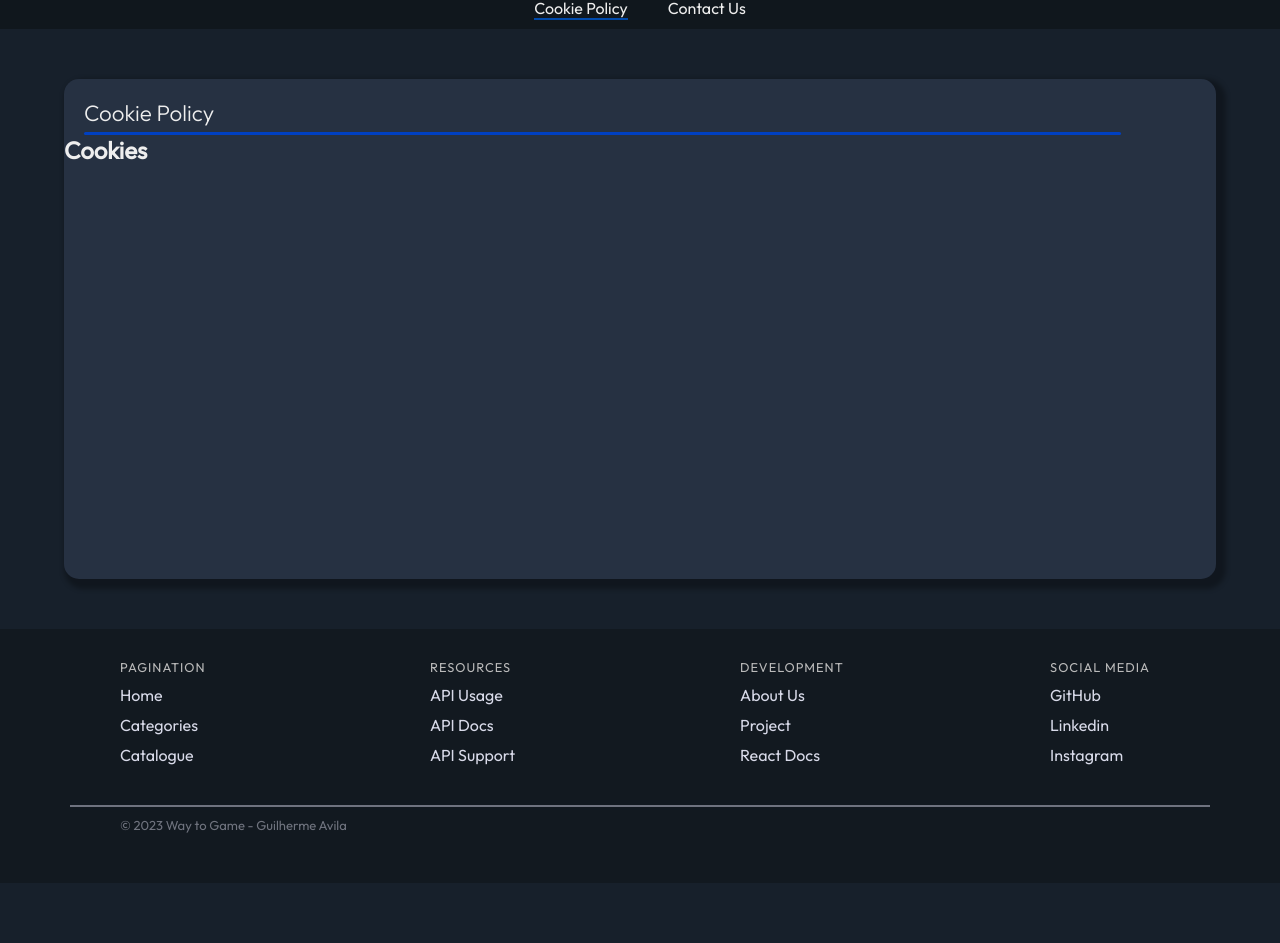
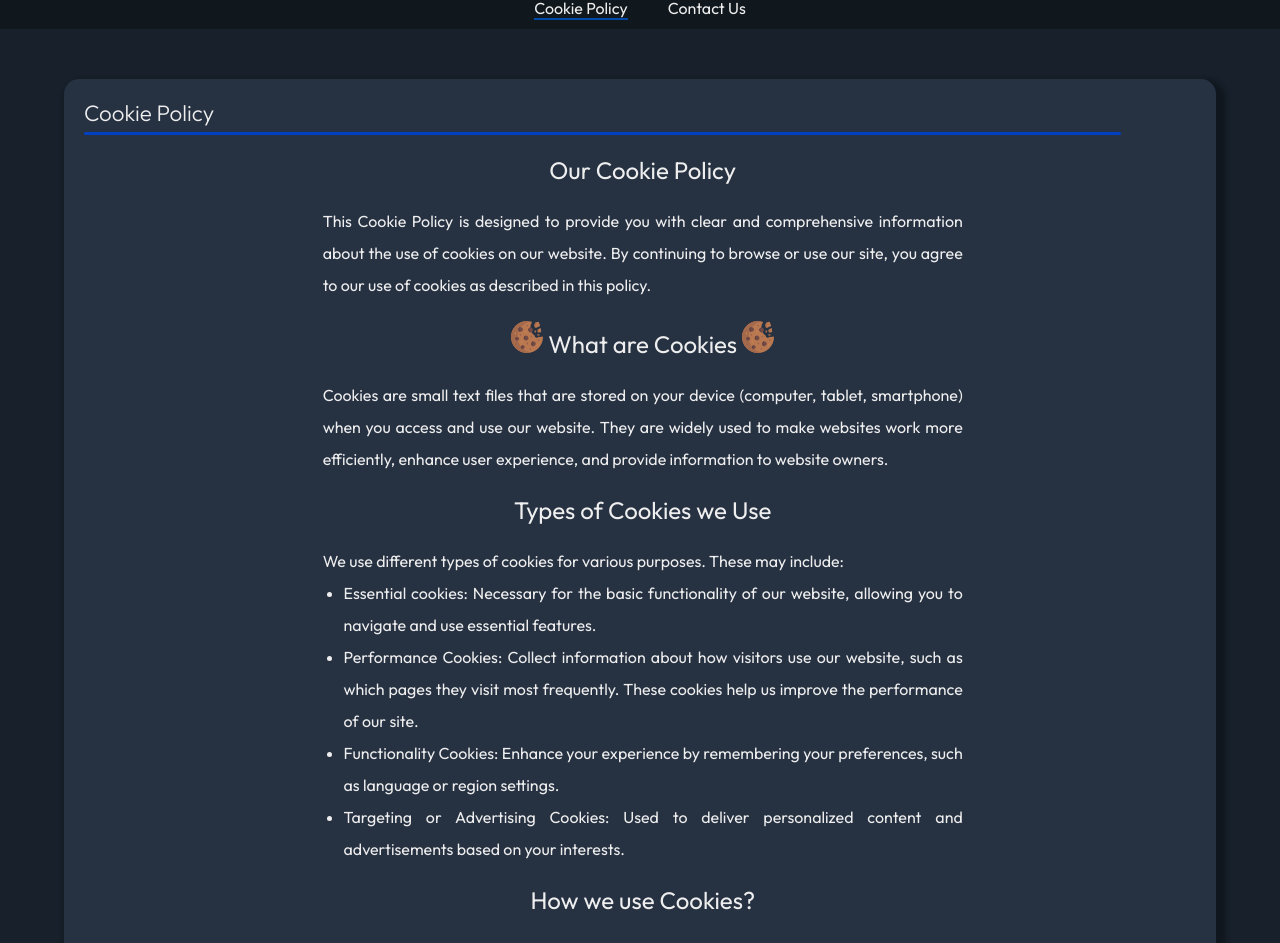
Before and after one commit to TerryKrom/waytogame, a React (Create React App) app: page /cookie-policy in a window 1280 px wide. Shown: the part 91-1034 px from the top of the page. Before the commit the page ends 974 px from the top, so only its background shows below. Built offline with nearby package versions, Linux system fonts and the light colour scheme.

Commit message:
cookie-policy page created and organized, bugs fixed

```diff
--- a/src/components/descCard.css
+++ b/src/components/descCard.css
@@ -53,7 +53,7 @@
 @media only screen and (max-width: 760px){
     .desc-card img{
         max-width: none;
-        width: 95%;
+        width: 90%;
     }
     .desc-card-text h2{
         margin: auto;
--- a/src/components/descCard.jsx
+++ b/src/components/descCard.jsx
@@ -5,7 +5,7 @@ const DescCard = ({ game }) => {
     return (
         <>
             <div className="desc-card">
-                <img src={game.thumbnail} alt={game.title} />
+                <img src={game.thumbnail} alt={game.title}/>
                 <div className="desc-card-text">
                     <h2>{game.title}</h2>
                     <p className='details'>
--- a/src/components/mainAbout.css
+++ b/src/components/mainAbout.css
@@ -1,4 +1,4 @@
-.about-container {
+.text-container {
     width: 90%;
     display: flex;
     justify-content: space-between;
@@ -10,12 +10,12 @@
 }
 
 @media only screen and (min-width: 920px){
-    .about-container{
+    .text-container{
         width: 97% !important;
     }
 }
 
-.about-header {
+.text-header {
     display: flex;
     justify-content: space-around;
     flex-direction: column;
@@ -24,22 +24,22 @@
     /* border: 1px solid #Fff; */
 }
 
-.about-container h2{
+.text-container h2{
     font-weight: 400;
     margin-bottom: 20px;
     text-align: center;
 }
-.about-container h3{
+.text-container h3{
     font-weight: 400;
 }
-.about-container p{
+.text-container p{
     line-height: 2rem;
     margin-bottom: 20px;
     max-width: 40rem;
     text-align: justify;
 }
 
-.about-bottom {
+.text-bottom {
     /* border-top: 2px solid #eeefff6c; */
     color: #eeefff6c;
     width: 100%;
--- a/src/components/mainAbout.jsx
+++ b/src/components/mainAbout.jsx
@@ -4,12 +4,12 @@ import { Link } from 'react-router-dom';
 
 const MainAbout = () => {
     return (
-        <div className="about-container">
-            <div className="about-header">
+        <div className="text-container">
+            <div className="text-header">
                 <h2>Find your Way to Game!</h2>
                 <p>Welcome to Way to Game, where gaming meets affordability! We believe that the joy of gaming should be accessible to everyone, without the need for piracy or breaking the bank. Our platform is dedicated to showcasing a vast collection of free-to-play games that provide endless entertainment without costing you a dime. Explore a world where fun knows no boundaries, and gaming is truly for everyone!</p>
             </div>
-            <div className="about-center">
+            <div className="text-center">
                 <h2>Our mission</h2>
                 <p>At Way to Game, we're on a mission to redefine the gaming experience. No more compromising on the quality of your gaming adventures or resorting to piracy. Our carefully curated selection of free-to-play games ensures that you can dive into thrilling virtual worlds without spending a fortune. Discover a treasure trove of entertainment that proves you don't need to break the bank to have an amazing gaming experience. Join us on the journey where every gamer, regardless of budget, can enjoy the best that the gaming world has to offer.</p>
                 <h2>About Us</h2>
@@ -22,7 +22,7 @@ const MainAbout = () => {
                     <Link to="https://freetogame.com">Free To Game API &copy;</Link>
                 </div>
             </div>
-            <div className="about-bottom">
+            <div className="text-bottom">
                 <div className="social-icons">
                     <Link class="fa-brands fa-github" rel='noreferrer' target="_blank" to='https://github.com/terrykrom/way-to-game'></Link>
                     <Link class="fa-brands fa-linkedin" rel='noreferrer' target="_blank" to='https://linkedin.com/in/guilherme-lopes-avila'></Link>
--- /dev/null
+++ b/src/components/mainCookies.css
@@ -0,0 +1,7 @@
+/* .text-container{
+    border: 1px solid #fff;
+} */
+
+.text-container ul{
+    margin-left: 1.3rem;
+}
--- /dev/null
+++ b/src/components/mainCookies.jsx
@@ -0,0 +1,49 @@
+import React from 'react';
+import './mainCookies.css';
+
+const MainCookies = () => {
+    return (
+        <div className="text-container">
+            <div className="text-header">
+                <h2>Our Cookie Policy</h2>
+                <p>This Cookie Policy is designed to provide
+                    you with clear and comprehensive
+                    information about the use of cookies on
+                    our website. By continuing to browse or
+                    use our site, you agree to our use of
+                    cookies as described in this policy.
+                </p>
+            </div>
+            <div className="text-center">
+                <h2><img src="/cookies.png" alt="" /> What are Cookies <img src="/cookies.png" alt="" /></h2>
+                <p>Cookies are small text files that are stored on your device (computer, tablet, smartphone) when you access and use our website. They are widely used to make websites work more efficiently, enhance user experience, and provide information to website owners.
+                </p>
+                <h2>Types of Cookies we Use</h2>
+                <p>We use different types of cookies for various purposes. These may include:
+                    <ul>
+                        <li>Essential cookies: Necessary for the basic functionality of our website, allowing you to navigate and use essential features.</li>
+                        <li>Performance Cookies: Collect information about how visitors use our website, such as which pages they visit most frequently. These cookies help us improve the performance of our site.
+                        </li>
+                        <li>Functionality Cookies: Enhance your experience by remembering your preferences, such as language or region settings.
+                        </li>
+                        <li>
+                            Targeting or Advertising Cookies: Used to deliver personalized content and advertisements based on your interests.
+                        </li>
+                    </ul>
+                </p>
+                <h2>How we use Cookies?</h2>
+                <p>Operational Necessities: To ensure the proper functioning of our website and provide you with the services you request.
+                Performance and Analytics: To analyze user behavior, improve our website, and measure the effectiveness of our marketing campaigns.
+                Personalization: To remember your preferences and provide a more personalized experience.
+                </p>
+                <h2>Managing Cookies</h2>
+                <p>Most web browsers allow you to control cookies through their settings. You can configure your browser to accept, reject, or notify you when a cookie is set. However, please note that disabling cookies may impact the functionality and performance of our website.
+                </p>
+                <p>By using our website, you consent to the use of cookies as described in this policy. Thank you for visiting Way to Game, and we hope you have a great experience navigating our site!
+                </p>
+            </div>
+        </div>
+    );
+}
+
+export default MainCookies;
--- a/src/pages/cookiePolicy.jsx
+++ b/src/pages/cookiePolicy.jsx
@@ -2,6 +2,7 @@ import React from 'react';
 import Header from '../components/header';
 import ContainerLg from '../components/container-lg';
 import Footer from '../components/footer';
+import MainCookies from '../components/mainCookies';
 
 const CookiePolicy = () => {
     return (
@@ -9,7 +10,7 @@ const CookiePolicy = () => {
             <Header />
             <ContainerLg
                 titleText={"Cookie Policy"}
-                inside={<h2>Cookies</h2>}
+                inside={<MainCookies/>}
             />
             <Footer />
         </>
```
Also changed, not shown: public/cookies.png (added).
